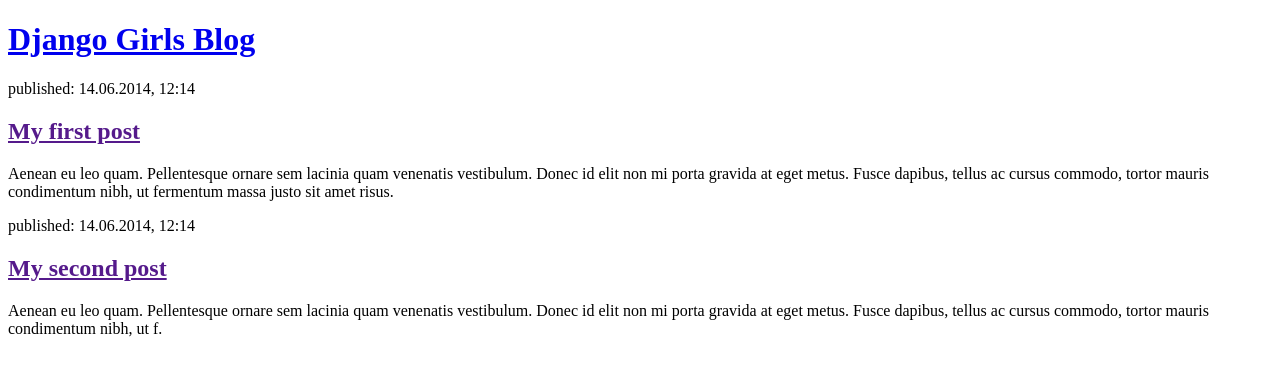
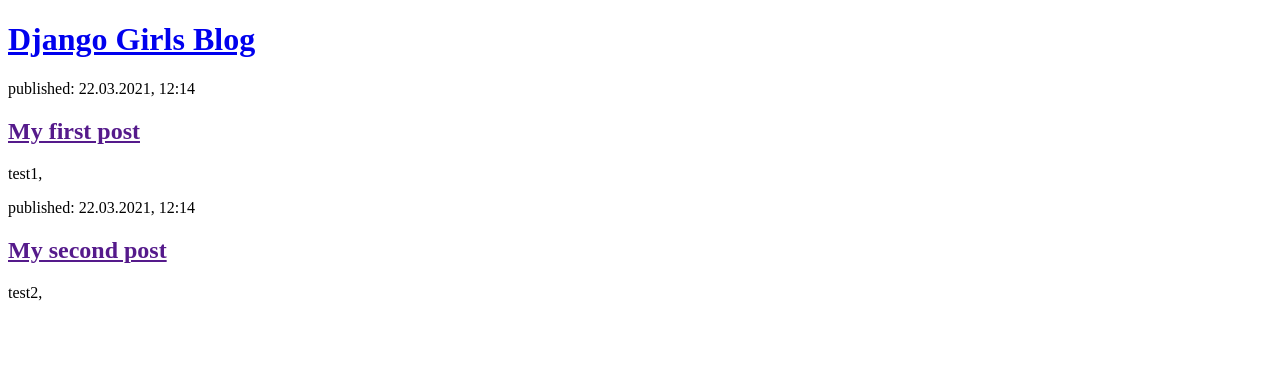
Before and after one commit to akorosy/Kreator, a Django app: page / in a window 1280 px wide. Shown: the top 376 px of the page. Run offline with Django 3.2, Linux system fonts and the light colour scheme.

Commit message:
Modified templates to display posts from database.

```diff
--- a/blog/templates/blog/post_list.html
+++ b/blog/templates/blog/post_list.html
@@ -10,15 +10,15 @@
         </header>
 
         <article>
-            <time>published: 14.06.2014, 12:14</time>
+            <time>published: 22.03.2021, 12:14</time>
             <h2><a href="">My first post</a></h2>
-            <p>Aenean eu leo quam. Pellentesque ornare sem lacinia quam venenatis vestibulum. Donec id elit non mi porta gravida at eget metus. Fusce dapibus, tellus ac cursus commodo, tortor mauris condimentum nibh, ut fermentum massa justo sit amet risus.</p>
+            <p>test1, </p>
         </article>
 
         <article>
-            <time>published: 14.06.2014, 12:14</time>
+            <time>published: 22.03.2021, 12:14</time>
             <h2><a href="">My second post</a></h2>
-            <p>Aenean eu leo quam. Pellentesque ornare sem lacinia quam venenatis vestibulum. Donec id elit non mi porta gravida at eget metus. Fusce dapibus, tellus ac cursus commodo, tortor mauris condimentum nibh, ut f.</p>
+            <p>test2, </p>
         </article>
     </body>
 </html>
--- a/blog/views.py
+++ b/blog/views.py
@@ -1,5 +1,8 @@
 from django.shortcuts import render
+from django.utils import timezone
+from .models import Post
 
 # Create your views here.
 def post_list(request):
+    posts = Post.objects.filter(published_date__lte=timezone.now()).order_by('published_date')
     return render(request, 'blog/post_list.html', {})
```
